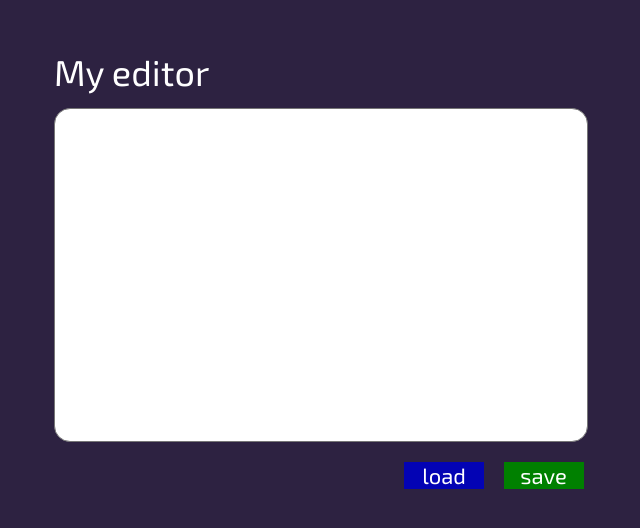
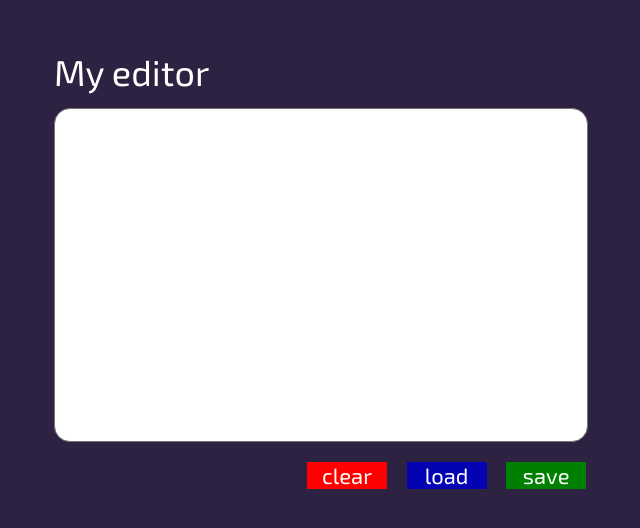
Before and after one commit to patryk-makarewicz/simple-editor, a website built with webpack: page src/pages/index.html in a window 1280 px wide. Shown: the part 138-666 px from the top of the page, without its empty margins (319-959 px from the left). Built offline with nearby package versions, Linux system fonts and the light colour scheme.

Commit message:
add new button for clear memory

```diff
--- a/src/pages/index.html
+++ b/src/pages/index.html
@@ -13,6 +13,7 @@
         <label class="form__label">My editor</label>
         <textarea id="story" name="story" class="form__textarea form__textarea--js"></textarea >
       </p>
+      <button class="button__clear button__clear--js" aria-label="Clear">clear</button>
       <button class="button__load button__load--js" aria-label="Load">load</button>
       <button class="button__save button__save--js" aria-label="Save">save</button>
     </form>
--- a/src/scss/main.scss
+++ b/src/scss/main.scss
@@ -31,12 +31,26 @@ body {
   resize: none;
 }
 
+.button__clear {
+  background-color: red;
+  width: 80px;
+  align-items: center;
+  color: white;
+  margin-left: 253px;
+  font-size: 22px;
+  font-family: 'Exo 2', sans-serif;
+  border-width: 0;
+  border-style: none;
+  border-color: none;
+  border-image: none;
+}
+
 .button__load {
   background-color: rgb(3, 3, 180);
   width: 80px;
   align-items: center;
   color: white;
-  margin-left: 350px;
+  margin-left: 16px;
   font-size: 22px;
   font-family: 'Exo 2', sans-serif;
   border-width: 0;
```
